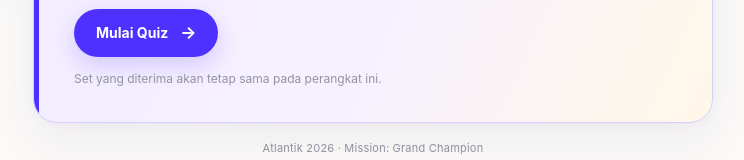
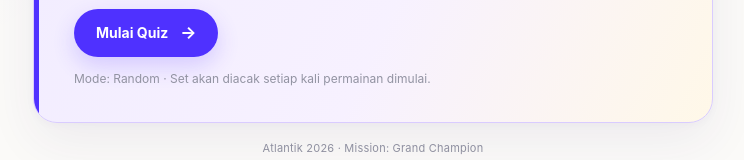
Before and after one commit to ruswanhidayat/atlantik, a Next.js app: page / in a window 1280 px wide. Shown: the part 425-585 px from the top of the page, without its empty margins (267-1011 px from the left). Built offline with nearby package versions, Linux system fonts and the light colour scheme.

Commit message:
update mode information

```diff
--- a/app/page.js
+++ b/app/page.js
@@ -1,6 +1,29 @@
 export const dynamic = "force-dynamic";
 
+function getAssignmentInfo() {
+  const mode = (
+    process.env.ASSIGNMENT_MODE ?? "sticky"
+  ).toLowerCase();
+
+  const rawTtl =
+    process.env.ASSIGNMENT_TTL_MINUTES ?? "30";
+
+  const parsedTtl = Number.parseInt(rawTtl, 10);
+
+  const ttl =
+    Number.isFinite(parsedTtl) && parsedTtl > 0
+      ? parsedTtl
+      : 30;
+
+  return {
+    mode,
+    ttl,
+  };
+}
+
 export default function Home() {
+  const { mode, ttl } = getAssignmentInfo();
+
   return (
     <main className="page">
       <section className="rapid-card">
@@ -9,7 +32,10 @@ export default function Home() {
         <div className="rapid-card__content">
           <div className="rapid-card__header">
             <div>
-              <p className="eyebrow">Mission: Grand Champion</p>
+              <p className="eyebrow">
+                Mission: Grand Champion
+              </p>
+
               <h1>Rapid Rush</h1>
             </div>
 
@@ -20,20 +46,27 @@ export default function Home() {
           </div>
 
           <p className="description">
-            Dapatkan satu set quiz secara acak untuk memulai permainan.
-            Gunakan perangkat dan browser yang sama selama Rapid Rush berlangsung.
+            Dapatkan satu set quiz secara acak untuk memulai
+            permainan. Gunakan perangkat dan browser yang sama
+            selama Rapid Rush berlangsung.
           </p>
 
           <div className="action-area">
             <a className="button" href="/go">
               Mulai Quiz
-              <span className="button-arrow" aria-hidden="true">
+
+              <span
+                className="button-arrow"
+                aria-hidden="true"
+              >
                 →
               </span>
             </a>
 
             <p className="note">
-              Set yang diterima akan tetap sama pada perangkat ini.
+              {mode === "random"
+                ? "Mode: Random · Set akan diacak setiap kali permainan dimulai."
+                : `Mode: Sticky · Set akan tetap sama pada perangkat ini selama ${ttl} menit.`}
             </p>
           </div>
         </div>
```
